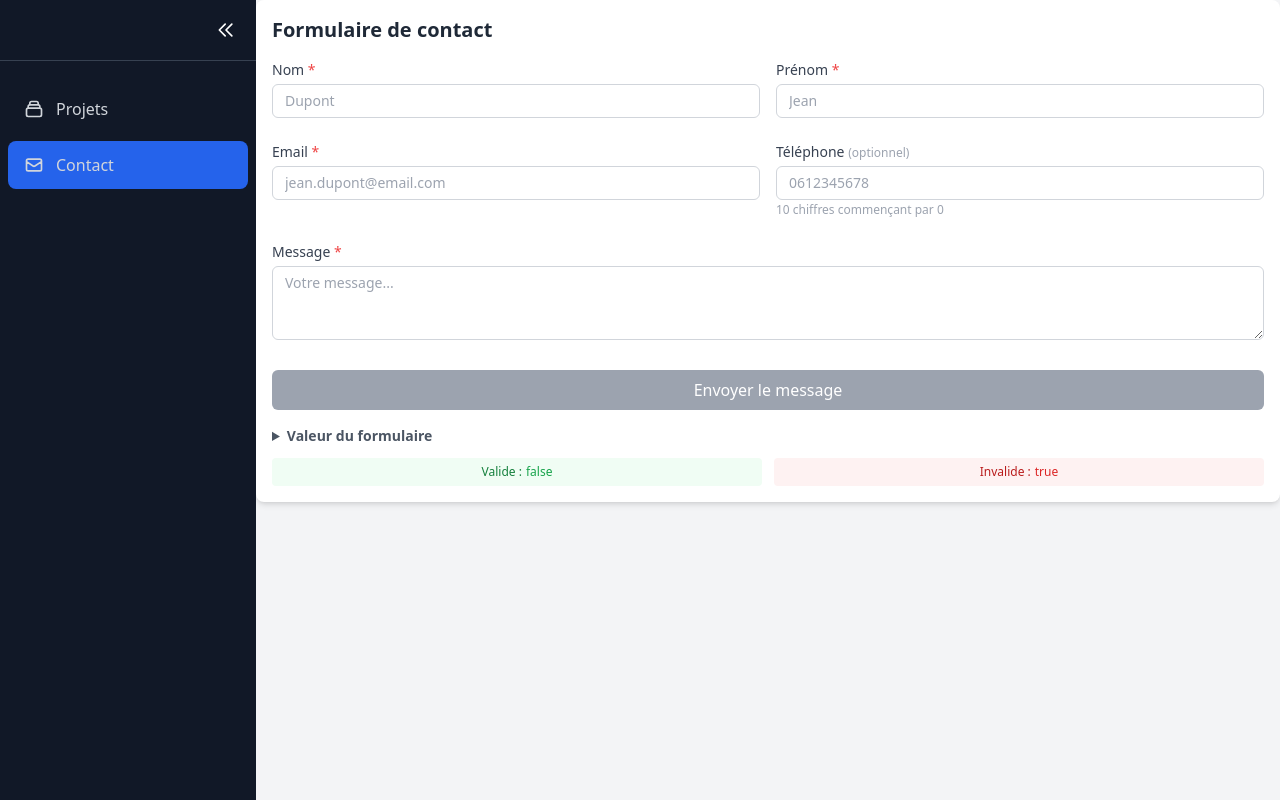
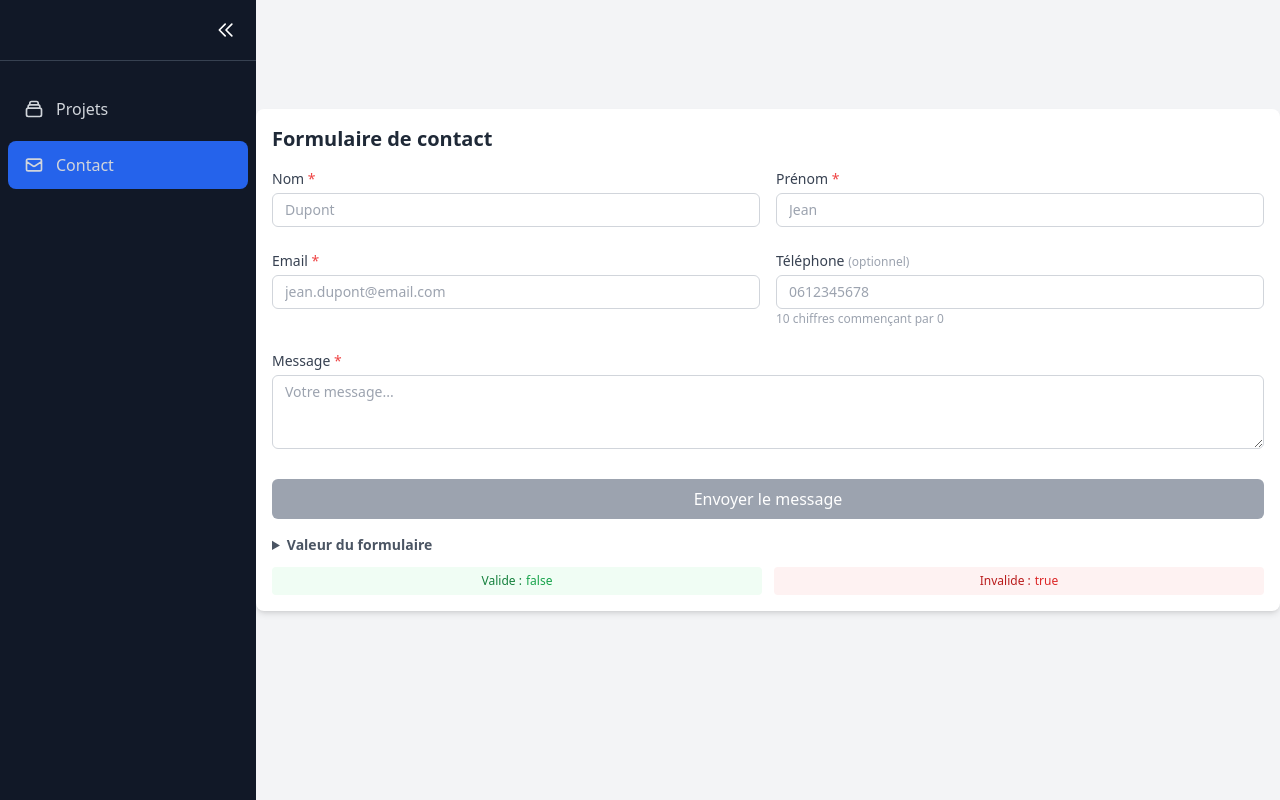
Before and after one commit to rsde2023/ProjectManager, an Angular app: page /contact in a window 1280 px wide. Built offline with nearby package versions, Linux system fonts and the light colour scheme.

Commit message:
feat(contact): formulaire de contact réactif
- FormGroup avec validations (required, email, minlength, pattern)
- Getters pour chaque contrôle
- Messages d'erreur personnalisés
- Barre de progression pour le message (min 10 caractères)
- Affichage JSON pliable
- Centrage vertical du formulaire

```diff
--- a/src/app/features/projects/components/contact-form/contact-form.html
+++ b/src/app/features/projects/components/contact-form/contact-form.html
@@ -1,3 +1,5 @@
+<!-- Ajouter min-h-screen et flex pour centrage vertical -->
+<div class="min-h-[calc(100vh-80px)] flex items-center justify-center">
   <div class="w-full max-w-5xl mx-auto bg-white rounded-lg shadow-md p-4">
     <h2 class="text-xl font-bold text-gray-800 mb-4">Formulaire de contact</h2>
 
@@ -233,3 +235,4 @@
       </div>
     </div>
   </div>
+</div>
```
Lines whose indentation alone changed are shown as unchanged.
